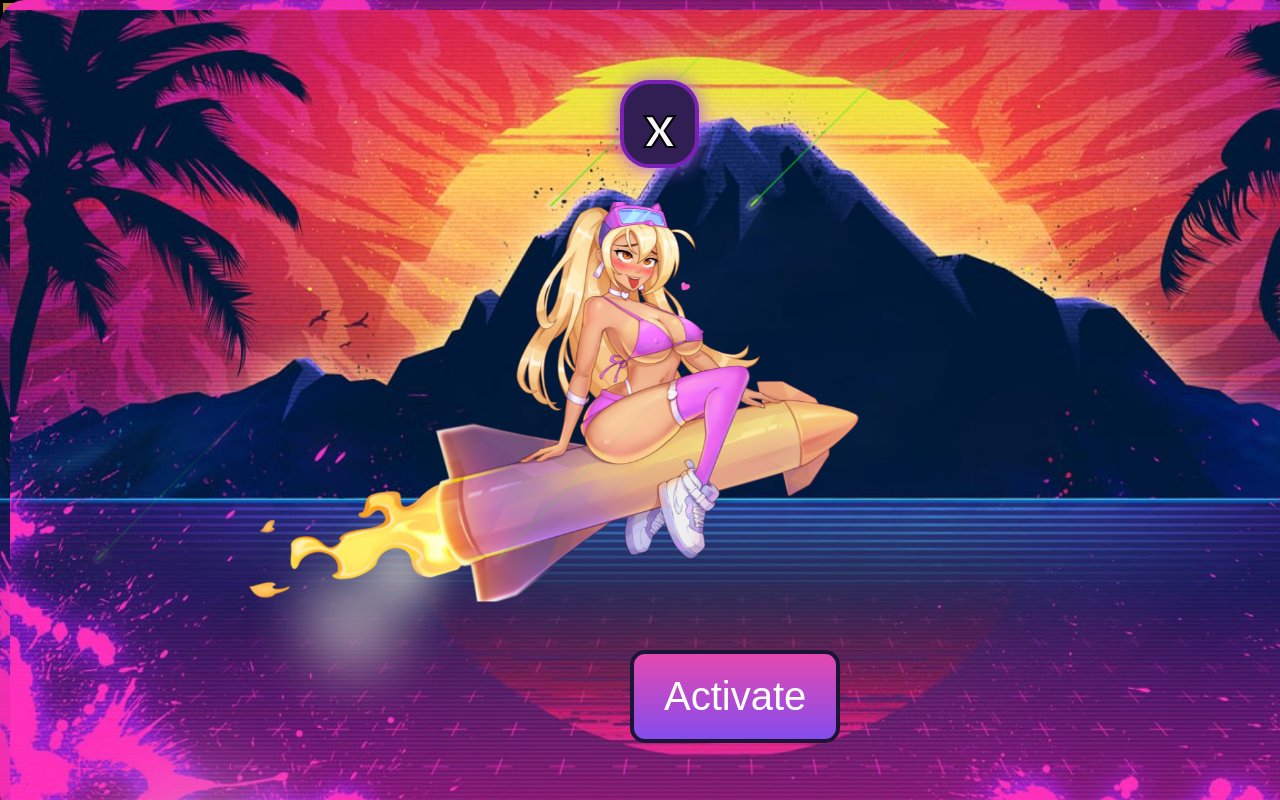
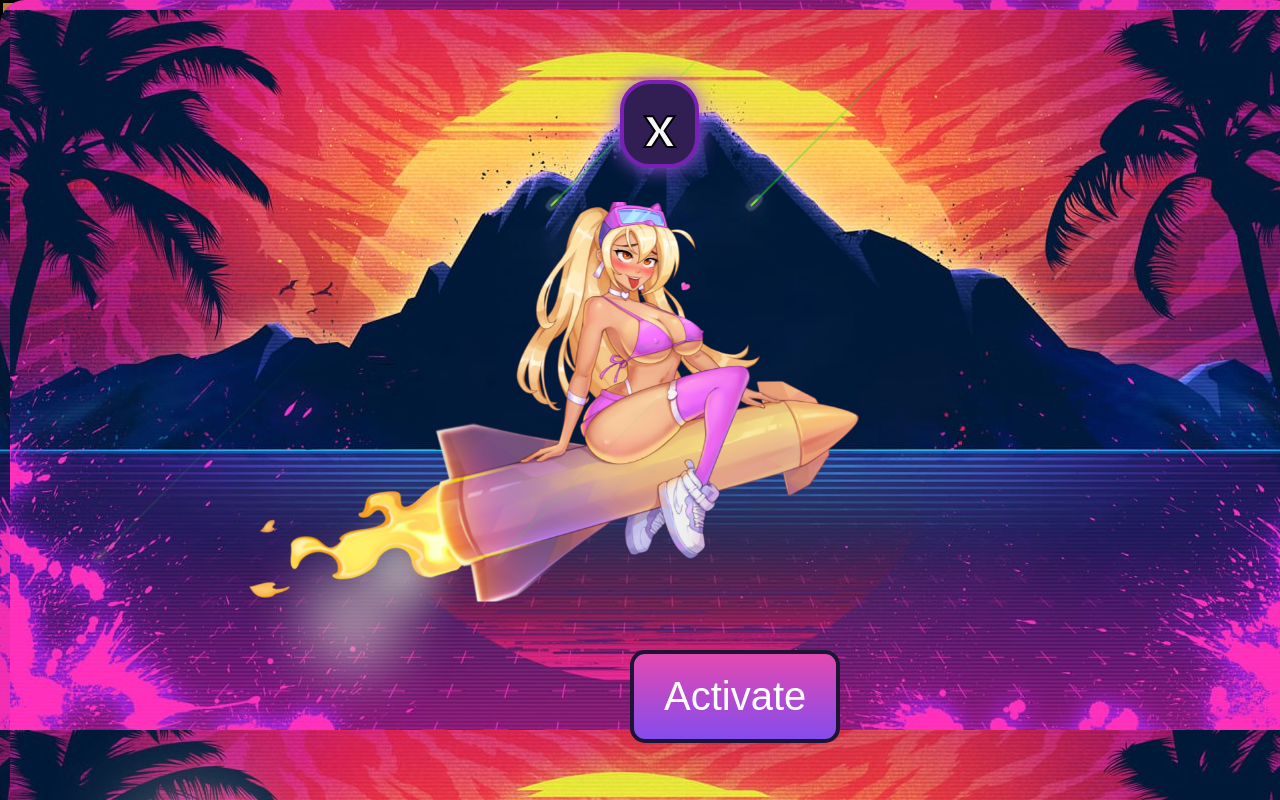
Before and after one commit to aleksma1917/FINDERX, a plain HTML site: page index.html in a window 1280 px wide. Drawn offline with Linux system fonts and the light colour scheme.

Commit message:
Update style.css

```diff
--- a/style.css
+++ b/style.css
@@ -12,10 +12,9 @@ body, html {
   top: 0;
   left: 0;
   width: 100%;
-  height: 100%;
+  height: 100vh; /* Используем 100vh для относительной высоты экрана */
   background-color: rgb(187, 128, 52);
   justify-content: center;
-  background-image: url(bg.jpg);
   background-size: cover;
   align-items: flex-start;
 }
@@ -25,14 +24,13 @@ body, html {
   border: 10px solid rgba(0, 0, 0, 0.048);
   position: fixed;
   width: 100%;
-  height: 100%;
+  height: 100vh; /* Используем 100vh для относительной высоты экрана */
   background-image: url(town.jpg);
-  background-size: cover;
+background-size: contain;
   border-radius: 25px;
   align-items: center;
   justify-content: center;
   overflow: hidden;
-
 }
 
 
```
